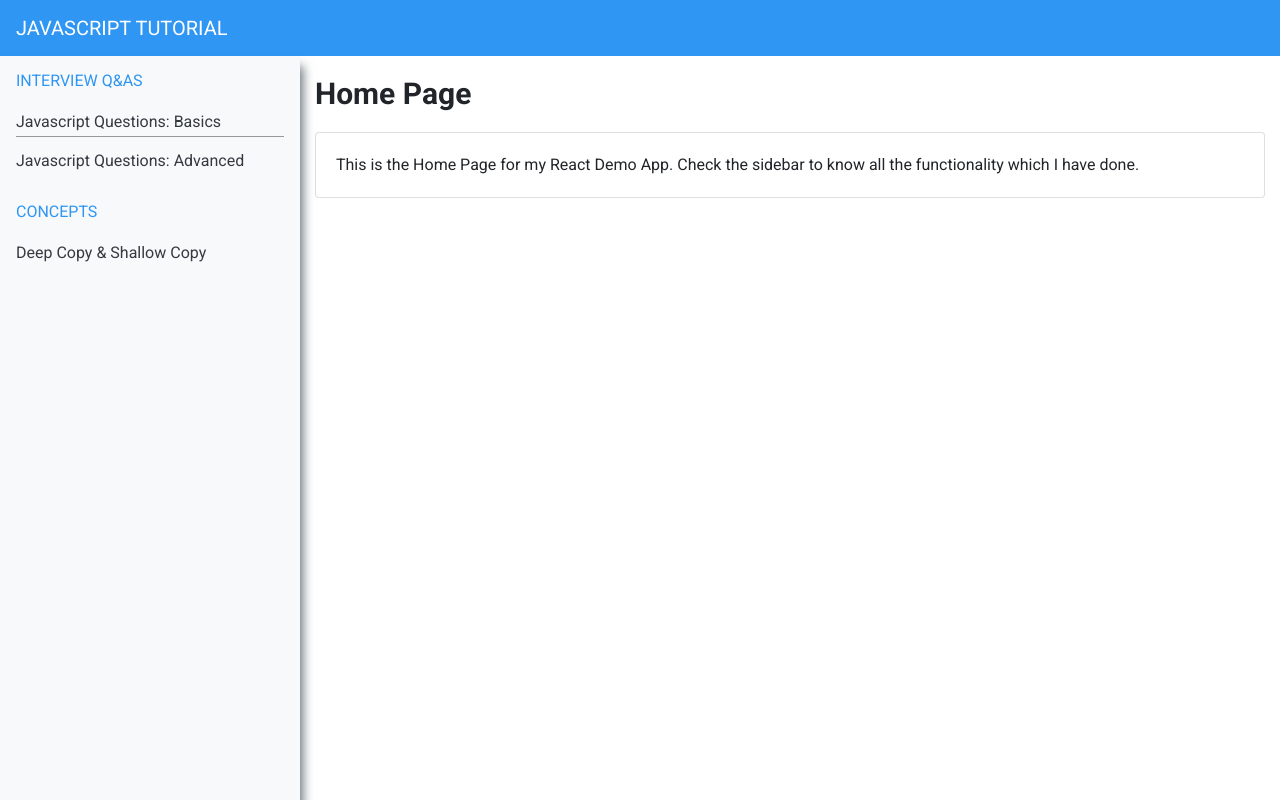
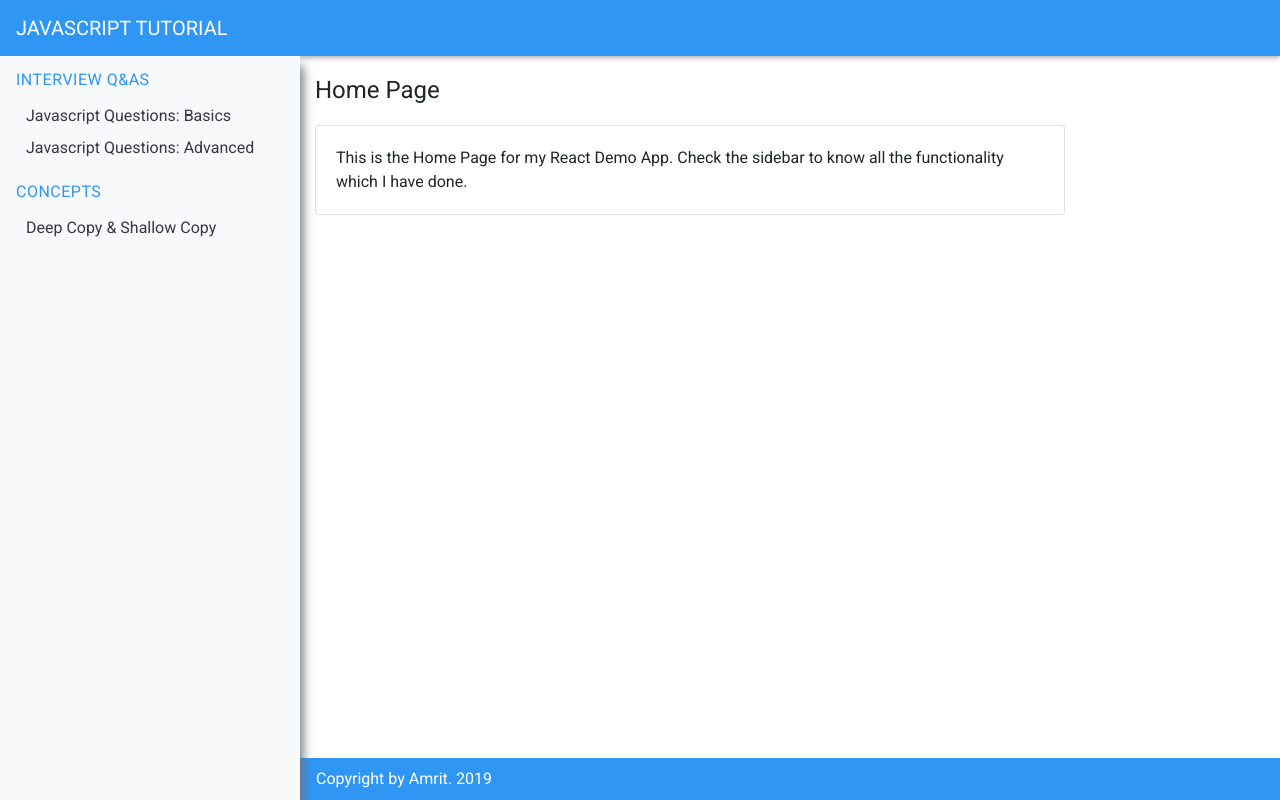
Before and after one commit to aamrits/javascript-tutorial, a React (Create React App) app: page /#/ in a window 1280 px wide. Built offline with nearby package versions, Linux system fonts and the light colour scheme.

Commit message:
added additional styles

```diff
--- a/src/App.css
+++ b/src/App.css
@@ -1,18 +1,12 @@
 /* styles */
-.page-wrap {
-  margin-left: 300px;
-  width: calc(100% - 300px);
-  transition: all 300ms linear;
-}
-.page-wrap.inactive {
-  margin-left: 0;
-  width: 100%;
-}
 .navbar {
   background-color: #2F96F3!important;
 }
 .navbar-light .navbar-brand {
   color: #fff !important;
+}
+.navbar-header-styles {
+  box-shadow: 0 2px 5px 0 rgba(0,0,0,.3);
 }
 .wrapper {
   width: 300px;
@@ -27,6 +21,15 @@
 .wrapper.active {
   left: 0;
 }
+.page-wrap {
+  margin-left: 300px;
+  width: calc(100% - 300px);
+  transition: all 300ms linear;
+}
+.page-wrap.inactive {
+  margin-left: 0;
+  width: 100%;
+}
 .toggle-btn {
   display: none;
 }
@@ -36,6 +39,39 @@
   display: block;
   margin: 5px 0;
   background: #fff;
+}
+.alert-is-helpful {
+  border-left: 8px solid #2F96F3;
+  padding: 16px;
+  margin: 24px 0;
+  background: rgba(25,118,210,.05);
+}
+.callout-is-helpful {
+  margin: 24px 0;
+}
+.callout-is-helpful .card-header {
+  background: #2F96F3;
+}
+.callout-is-helpful .card-body {
+  background: rgba(25,118,210,.05);
+}
+.callout-is-helpful .card-header p {
+  margin: 0;
+  color: #fff;
+  text-transform: uppercase;
+  font-weight: 500;
+  letter-spacing: 0.5px;
+}
+footer {
+  position: fixed;
+  bottom: 0;
+  width: 100%;
+  background: #2F96F3;
+  color: #fff;
+  padding: 8px 16px;
+}
+footer p {
+  margin: 0;
 }
 @media screen and (max-width: 991px) {
   .toggle-btn {
@@ -53,6 +89,6 @@
   }
   .page-wrap {
     margin-left: 300px;
-    width: calc(100% - 200px);
+    width: calc(100% - 500px);
   }
 }
--- a/src/App.js
+++ b/src/App.js
@@ -10,14 +10,12 @@ import NotFound from './components/NotFound';
 
 class App extends Component {
   toggleBtn = () => {
-    // document.querySelector('.wrapper').classList.toggle('active');
-    // document.querySelector('.page-wrap').classList.toggle('inactive');
     document.querySelector('.wrapper').classList.toggle('active');
   }
   render() {
     return (
       <HashRouter>
-        <nav className="navbar navbar-light static-top">
+        <nav className="navbar navbar-light static-top navbar-header-styles">
           <Link to="/" className="navbar-brand text-uppercase">Javascript Tutorial</Link>
           <div className="toggle-btn" onClick={ this.toggleBtn }>
             <span></span>
@@ -44,8 +42,12 @@ class App extends Component {
                   </Switch>
                   </div>
                 </div>
+                <div className="row">
+                  <footer>
+                    <p>Copyright by Amrit. 2019</p>
+                  </footer>
                 </div>
-
+              </div>
             </div>
           </div>
         </div>
--- a/src/components/Navbar/Navbar.css
+++ b/src/components/Navbar/Navbar.css
@@ -5,7 +5,7 @@
 }
 
 #sidebar .navbar-nav {
-  margin: 0 0 20px 0 !important;
+  margin: 0 0 16px 0 !important;
   padding: 0;
   flex-direction: column !important;
   width: 100%;
@@ -15,20 +15,23 @@
   color: #2F96F3 !important;
   text-transform: uppercase;
   font-size: 16px;
+  padding: 4px 0 4px;
+  letter-spacing: 0.5px;
+  font-weight: 500;
 }
 
 #sidebar .navbar-nav li {
-  border-bottom: 1px solid #999;
-  padding: 12px 0 2px;
+  padding: 8px 0 0 0;
 }
 
-#sidebar .navbar-nav li:last-child {
+/* #sidebar .navbar-nav li:last-child {
   border-bottom: none;
   padding: 12px 0 2px;
-}
+} */
 
 #sidebar .navbar-nav li a {
   color: #343a40;
+  padding: 4px 0 4px 10px
 }
 
 #sidebar .navbar-nav li a:hover {
--- a/src/components/Navbar/Navbar.js
+++ b/src/components/Navbar/Navbar.js
@@ -8,7 +8,7 @@ class Navbar extends Component {
       <React.Fragment>
         <div id="sidebar">
           <nav className="navbar navbar-expand-lg navbar-dark bg-light">
-            <button className="close-btn" onClick={ this.props.toggleBtn }>Close</button>
+            <button className="close-btn" onClick={ this.props.toggleBtn }><i class="fas fa-times"></i></button>
             <Link to="/" className="navbar-brand">Interview Q&As</Link>
             <ul className="navbar-nav">
               <li className="nav-item">
--- a/src/components/js-concepts/JSQuestionsBasic.js
+++ b/src/components/js-concepts/JSQuestionsBasic.js
@@ -6,14 +6,19 @@ export default class JSQuestionsBasic extends Component {
       <React.Fragment>
         <h1>Javascript Questions: Basic</h1>
 
-        <div className="card mb-3">
+        <p>We are using the StackBlitz Generator to show you a ready-made, simple application that you can examine and play with interactively. In actual development you will typically.</p>
+
+        <div className="alert-is-helpful">
+          <p>We are using the StackBlitz Generator to show you a ready-made, simple application that you can examine and play with interactively. In actual development you will typically.</p>
+        </div>
+
+        <div className="card callout-is-helpful">
           <div className="card-header">
-            <i className="fas fa-chart-area"></i>
-            Area Chart Example</div>
+            <p>Area Chart Example</p>
+          </div>
           <div className="card-body">
-
+            <p>We are using the StackBlitz Generator to show you a ready-made, simple application that you can examine and play with interactively. In actual development you will typically.</p>
           </div>
-          <div className="card-footer small text-muted">Updated by Amrit</div>
         </div>
       </React.Fragment>
     )
--- a/src/index.css
+++ b/src/index.css
@@ -19,7 +19,12 @@ code {
 }
 
 h1 {
-  font-size: 30px !important;
-  font-weight: 600 !important;
+  font-size: 24px !important;
+  font-weight: 500 !important;
   margin: 20px 0 !important;
 }
+
+p {
+  margin: 14px 0 0;
+  line-height: 26px;
+}
```
Lines whose indentation alone changed are shown as unchanged.
